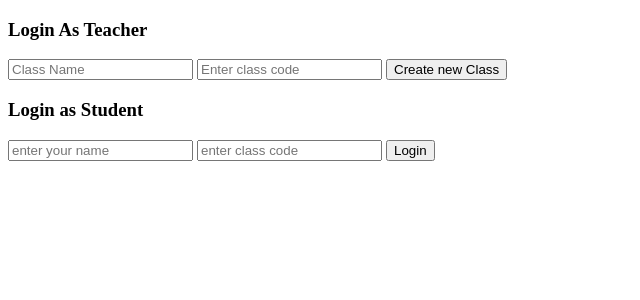
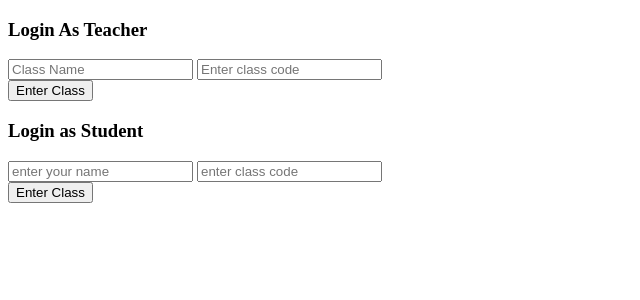
Before and after one commit to aidanprk/cup, a Python web app: template web app/flask/templates/login.html in a window 1280 px wide. Shown: the top 300 px of the page, without its empty margins (0-640 px from the left). Run offline with Jinja, Linux system fonts and the light colour scheme; the template is opened without the code that fills it, so the values that code supplies are empty.

Commit message:
Web App with Connected Pages

```diff
--- a/web app/flask/templates/login.html
+++ b/web app/flask/templates/login.html
@@ -5,20 +5,26 @@
 	<title>Login Assisted Cup App</title>
 	<script type="text/javascript" src='script.js'></script>
 </head>
-
 <body>
 	<div class='teacher'>
 		<h3>Login As Teacher</h3>
 		<input id = 'class' placeholder="Class Name"></input>
 		<input id = 'code' placeholder="Enter class code"></input>
-		<button class = 'classcreate' id='classcreate'> Create new Class </button>
+		<form action="http://localhost:5000/teacher">
+    		<input type="submit" value="Enter Class" />
+		</form>
+		<!--input type="button" value="This is button link" onclick="window.location.href='teacher.html'">
+		<button class = 'classcreate' id='classcreate'> Create new Class </button-->
 	</div>
 
 	<div class='student'>
 		<h3>Login as Student</h3>
 		<input id = 'unstudent' placeholder="enter your name"></input>
 		<input id = 'classcode' placeholder="enter class code"></input>
-		<button id='slogin' onclick="">Login</button>
+		<!--button id='slogin' onclick="">Login</button-->
+		<form action="http://localhost:5000/studentpage1">
+    		<input type="submit" value="Enter Class" />
+		</form>
 	</div>
 
 </body>
--- a/web app/flask/templates/studentpage1.html
+++ b/web app/flask/templates/studentpage1.html
@@ -12,7 +12,7 @@
 
 	<body>
 
-		<a href="login.html">Back</a>
+		<a href="login.html">To Login</a>
 
 		<div class='classname'>
 			<h1 class='classtitle'>Class Name</h1>
--- a/web app/flask/templates/teacher.html
+++ b/web app/flask/templates/teacher.html
@@ -5,7 +5,6 @@
 	</head>
 
 	<body>
-
 		<div class='title'>
 			<h1 class='classtitle' id='classtitle'>Class Name</h1>
 			<h2 class='classcode' id='classcode'>Class code</h2>
```
Also changed, not shown: web app/flask/run.py (+14 -2 lines).
